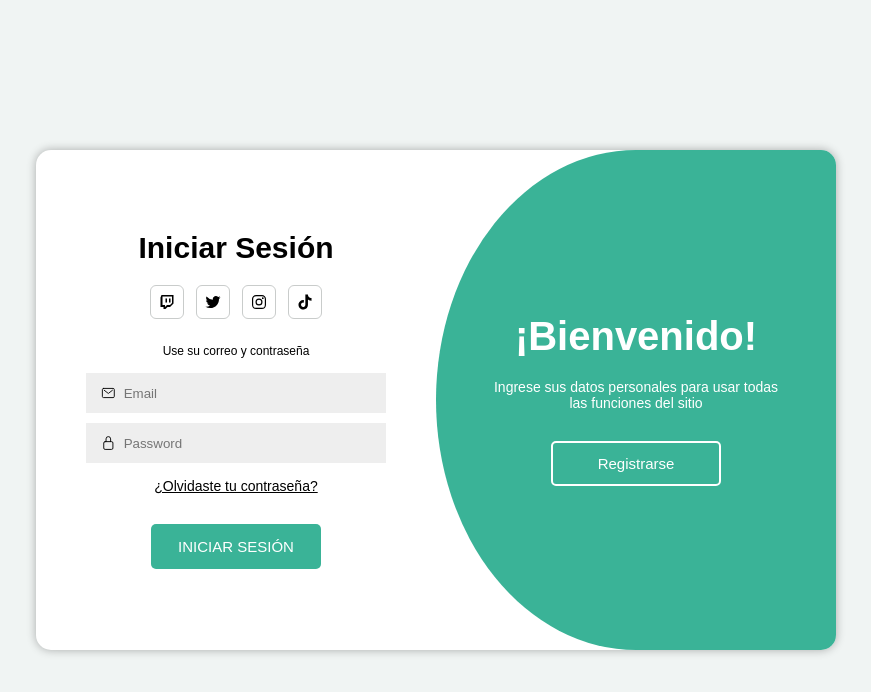
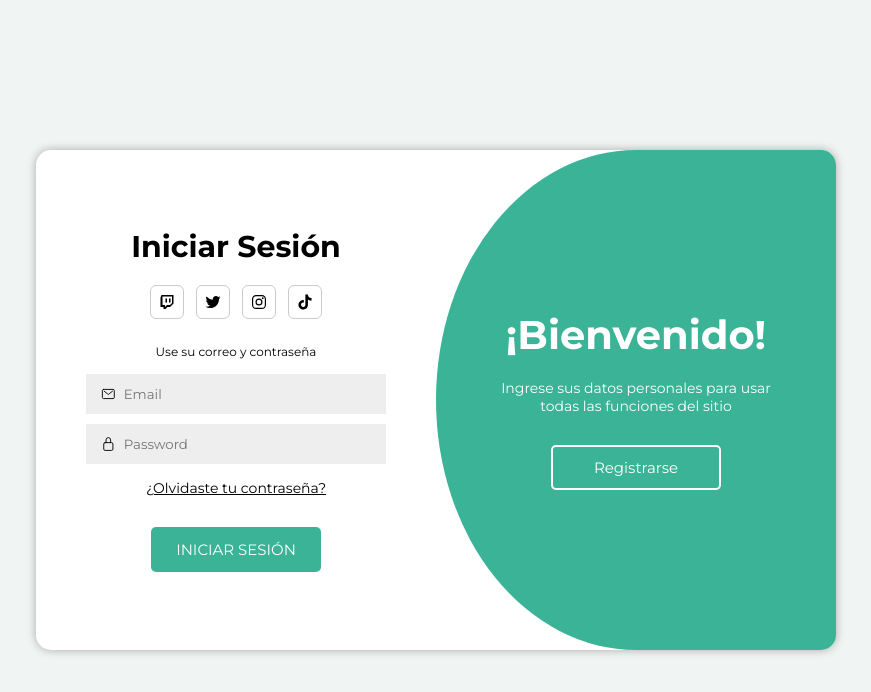
Before and after one commit to AbrilGL/proyecto1_GLA, a plain HTML site: page index.html in a window 1280 px wide. Shown: the whole page, without its empty margins (204-1075 px from the left). Drawn offline with nearby package versions, Linux system fonts and the light colour scheme.

Commit message:
Update style.css

```diff
--- a/style.css
+++ b/style.css
@@ -1,4 +1,4 @@
-
+@import url('https://fonts.googleapis.com/css2?family=Montserrat:ital,wght@0,100..900;1,100..900&display=swap');
 *{
     margin: 0;
     padding: 0;
@@ -153,4 +153,5 @@ transform: translateX(-100%);
 }
 .container.toggle .welcome-sign-up{
     transform: translateX(-100%);
+
 }
```
